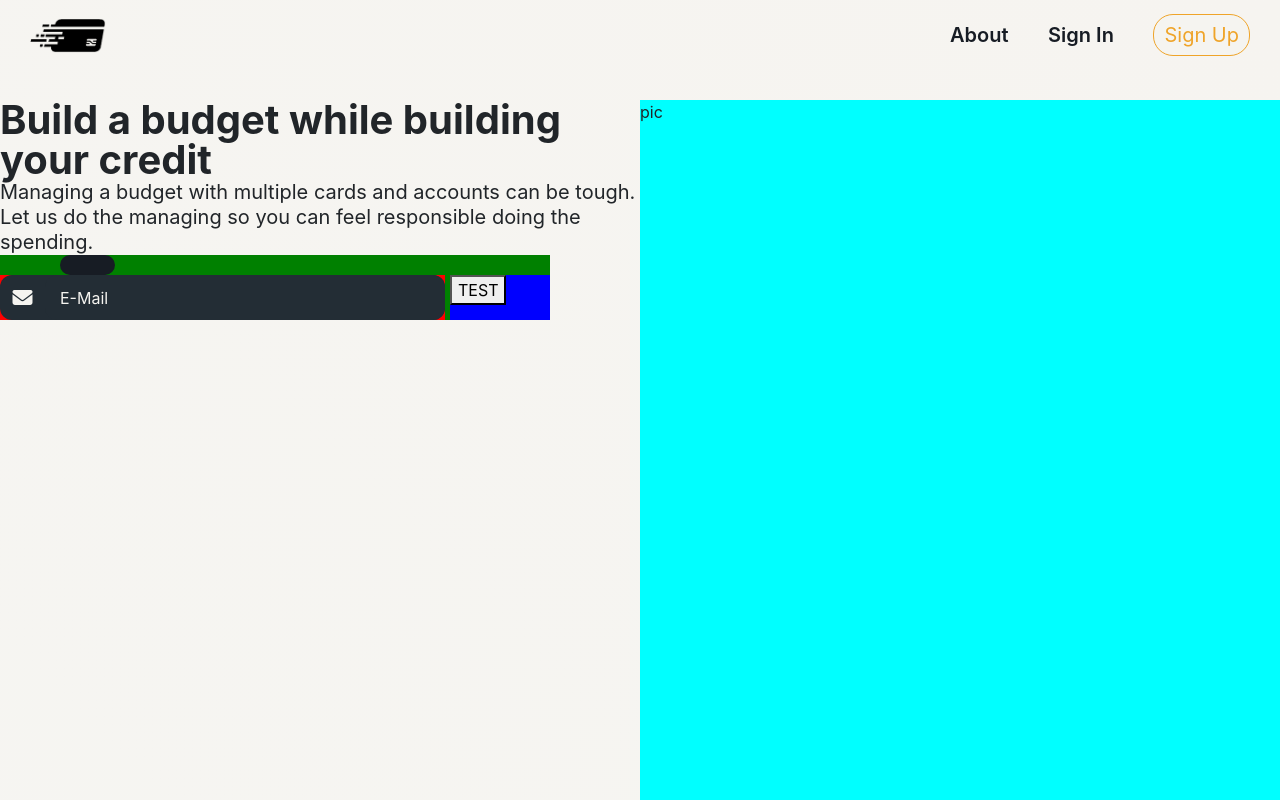
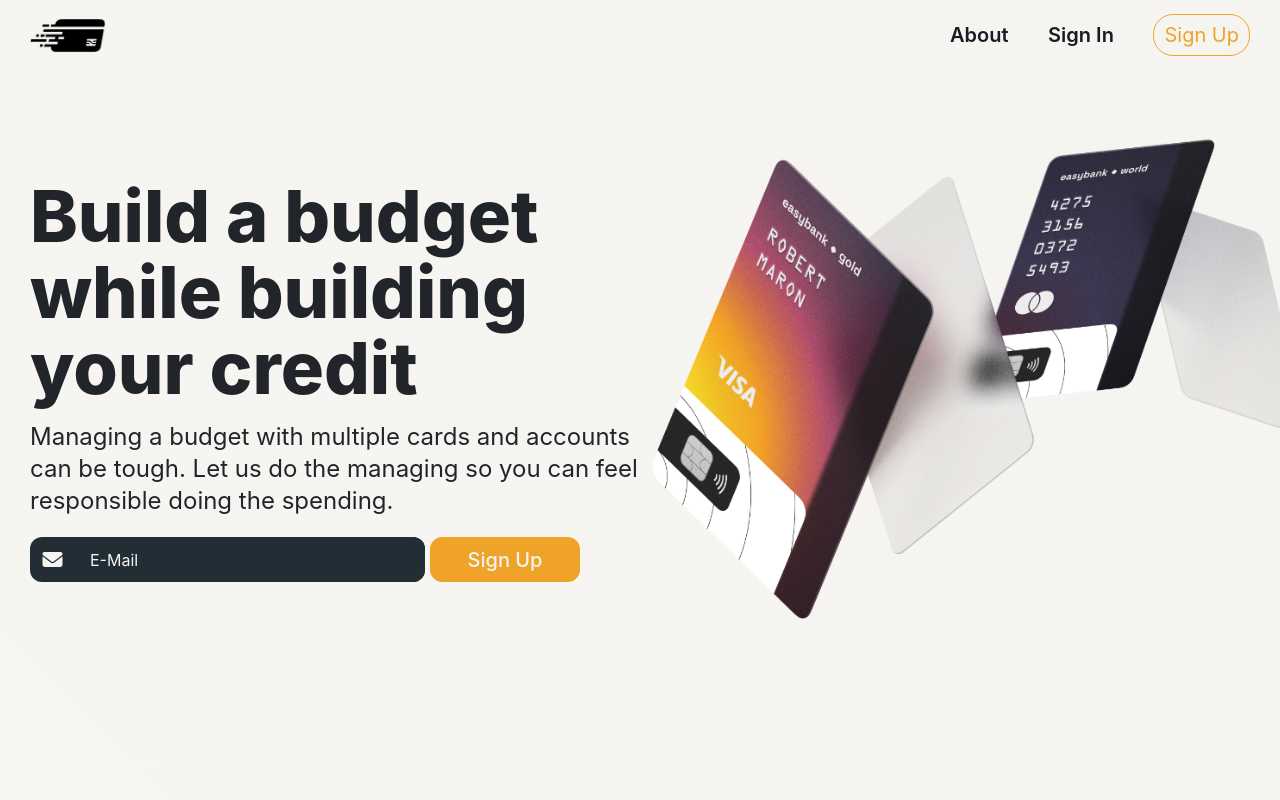
Before and after one commit to honestabej/cctracker, a React (Create React App) app in the folder react-fe/: page / in a window 1280 px wide. Built offline with nearby package versions, Linux system fonts and the light colour scheme.

Commit message:
FINISHED HOME PAGE FR

```diff
--- a/react-fe/src/pages/Home/Home.jsx
+++ b/react-fe/src/pages/Home/Home.jsx
@@ -9,6 +9,7 @@
       <div className="home-page-container">
         <Header logo="BlackLogo" fontColor="header-nav black-font"/>
         <div className="content-row">
+          <div className="home-text-col-container">
             <div className="home-text-col">
               <div className="home-main-text">
                 Build a budget while building your credit
@@ -19,43 +20,19 @@
               </div>
               <div className="home-signup-container">
                 <div className="home-signup-input">
-              <InputBox icon="fa-solid fa-envelope" type="text" placeholder="E-Mail" placeholderColor="placeholder black-ph" cutType="cut black-bg email" />
+                <InputBox icon="fa-solid fa-envelope" type="text" placeholder="E-Mail" placeholderColor="placeholder white-ph" cutType="cut white-bg email" />
                 </div>
                 <div className="home-signup-btn">
-                <button>TEST</button>
+                  <input type="submit" value="Sign Up" />
+                </div>
               </div>
             </div>
           </div>
           <div className="home-pic-col">
-            pic
+            <img class="home-pic" src={HomeImg} />
           </div>
         </div>
       </div>
-
-    // <div className="home-page-container">
-    //   <Header logo="BlackLogo" fontColor="header-nav black-font"/>
-    //   <div className="home-row">
-    //     <div className="home-text-col">
-    //       <div className="home-main-text">
-    //         Build a budget while building your credit
-    //       </div>
-    //       <div className="home-sub-text">
-    //         Managing a budget with multiple cards and accounts can be tough.
-    //         Let us do the managing so you can feel responsible doing the spending.
-    //       </div>
-    //       <div className="home-signup-wrapper">
-    //         <form action="#">
-    //           <div className="home-signup-input-container">
-    //             <InputBox icon="fa-solid fa-envelope" type="text" placeholder="E-Mail" placeholderColor="placeholder black-ph" cutType="cut white-bg email" />
-    //           </div>
-    //         </form>
-    //       </div>
-    //     </div>
-    //     <div className="home-pic-col">
-    //       <img class="home-pic" src={HomeImg} />
-    //     </div>
-    //   </div>
-    // </div>
   )
 }
 
--- a/react-fe/src/pages/Home/Home.scss
+++ b/react-fe/src/pages/Home/Home.scss
@@ -17,23 +17,46 @@
 
   @media screen and (min-width: 950px) {
     display: flex;
+    justify-content: center;
+    align-items: center;
     margin: auto;
-    padding: 100px 0px 0px 0px;
+    padding: 100px 30px 0px 30px;
+  }
+}
+
+.home-text-col-container {
+  width: 100%;
+
+  @media screen and (min-width: 950px) {
+    height: 100%;
+    display: flex;
+    justify-content: center;
+    align-items: center;
   }
 }
 
 .home-text-col {
-  width: 100%;
+  @media screen and (min-width: 950px) {
+    transform: translateY(-70px);
+  }
 }
 
 .home-main-text {
   width: 100%;
   font-size: 40px;
-  font-weight: bold;
-  line-height: 40px;
+  line-height: 44px;
+  font-weight: 800;
   text-align: center;
+  margin-bottom: 15px;
+
+  @media screen and (min-width: 542px) {
+    font-size: 56px;
+    line-height: 60px;
+  }
 
   @media screen and (min-width: 760px) {
+    font-size: 72px;
+    line-height: 76px;
     text-align: left;
   }
 }
@@ -41,16 +64,17 @@
 .home-sub-text {
   width: 100%;
   font-size: 20px;
-  line-height: 25px;
+  line-height: 28px;
   text-align: center;
 
   @media screen and (min-width: 760px) {
+    font-size: 24px;
+    line-height: 32px;
     text-align: left;
   }
 }
 
 .home-signup-container {
-  background-color: green;
   height: 115px; // 2 $inputHeight + 20px for cut + 5px spacing in between
   width: 100%;
   max-width: 550px;
@@ -66,201 +90,87 @@
     width: 550px;
     margin: 0;
   }
-
-  // @media screen and (min-width: 1000px) {
-  //   width: 100%;
-  //   margin: 0;
-  // }
 }
 
 .home-signup-input {
-  background-color: red;
   height: $inputHeight;
   width: 100%;
   margin-bottom: 5px;
 
   @media screen and (min-width: 542px) {
-    width: calc(100% - 5px - 100px);
+    width: calc(100% - 5px - 150px);
     margin-right: 5px;
   }
 }
 
 .home-signup-btn {
-  background-color: blue;
   height: $inputHeight;
   width: 100%;
 
+  input {
+    height: $inputHeight;
+    width: 100%;
+    font-size: 20px;
+    font-weight: 500;
+    padding-left: 0px;
+    cursor: pointer;
+    outline: none;
+    padding: 5px 10px;
+    border-radius: $borderRadius;
+    background: $siteOrange;
+    color: $siteWhite;
+    border: 1px solid $siteOrange;
+    transition: 0.3s ease all;
+
+    &:hover {
+      background: $siteWhite;
+      color: $siteOrange;
+    }
+  }
+
   @media screen and (min-width: 542px) {
-    width: 100px;
+    width: 150px;
   }
 }
 
 .home-pic-col {
-  background-color: aqua;
   width: 100%;
-  margin-top: 5px;
+  margin-top: 20px;
+  position: relative;
+  text-align: initial;
 
   @media screen and (min-width: 950px) {
     margin-top: 0px;
+    height: 752px;
+    display: flex;
+    justify-content: center;
+    align-items: center;
   }
 }
 
+.home-pic {
+  aspect-ratio: 783 / 565;
+  width: 100%;
 
 
+  @media screen and (min-width: 542px) {
+    width: 600px;
+    margin: auto;
+    position: absolute;
+    left: 50%;
+    transform: translateX(-50%);
+  }
 
+  @media screen and (min-width: 760px) {
+    width: 675px;
+    left: 0%;
+    transform: translateX(0%);
+  }
 
-// .home-page-container {
-//   position: absolute;
-//   overflow: hidden;
-//   height: 100vh;
-//   width: 100%;
-//   background: linear-gradient(45deg, rgba($siteWhite, 0.9), rgba($siteSecondWhite, 1));
-// }
-
-// .home-row {
-//   height: calc(100vh - 70px); // 70px is $headerHeight, but that var doesnt work in calc()
-//   width: 100%;
-//   max-width: $maxWidth;
-//   margin: 80px auto auto auto;
-
-//   @media screen and (min-width: $medSize) {
-//     margin: 100px auto auto auto;
-//     display: flex;
-//     justify-content: center;
-//     align-items: center;
-//     transform: translateY(-70px);
-//   }
-// }
-
-// .home-text-col {
-//   width: 100%;
-//   position: relative;
-
-//   @media screen and (min-width: $medSize) {
-//     width: 45%;
-//   }
-// }
-
-// .home-main-text {
-//   width: 100%;
-//   font-size: 40px;
-//   font-weight: bold;
-//   line-height: 40px;
-//   text-align: center;
-//   padding: 5px 20px;
-
-//   @media screen and (min-width: $medSize) {
-//     font-size: 50px;
-//     line-height: 50px;
-//     text-align: left;
-//   }
-
-//   @media screen and (min-width: $regSize) {
-//     font-size: 60px;
-//     line-height: 60px;
-//   }
-
-// }
-
-// .home-sub-text {
-//   width: 100%;
-//   font-size: 20px;
-//   line-height: 25px;
-//   text-align: center;
-//   padding: 5px 20px;
-
-//   @media screen and (min-width: $medSize) {
-//    text-align: left;
-//   }
-// }
-
-// .home-signup-wrapper {
-//   background-color: green;
-//   height: 125px; // Two $inputHeight, 20px for cut, 5px for spacing, 10px for padding
-//   width: 100%;
-//   padding-left: 20px;
-//   padding-right: 20px;
-
-//   @media screen and (min-width: $minSize) {
-//     height: 75px; // One $inputHeight, 10px for padding
-//     display: flex;
-//   }
-
-//   form {
-//     padding: 10px 15px 25px 15px;
-//   }
-// }
-
-// .home-signup-input-container {
-//   background-color: purple;
-//   position: relative;
-//   height: $inputHeight;
-//   // transform: translateY(-20px);
-
-//   @media screen and (min-width: $minSize) {
-//     margin-right: 5px;
-//     width: calc(75% - 5px);
-//   }
-// }
-
-// .home-signup-btn-wrapper {
-//   background-color: red;
-//   position: relative;
-//   text-align: center;
-//   height: $inputHeight;
-//   margin-top: 5px;
-//   // transform: translateY(-20px);
-
-//   input {
-//     cursor: pointer;
-//     outline: none;
-//     height: 100%;
-//     width: 100%;
-//     font-size: 20px;
-//     font-weight: 500;
-//     padding-left: 0px;
-//     border-radius: 20px;
-//     background: $siteWhite;
-//     color: $siteOrange;
-//     border: 1px solid $siteOrange;
-//     transition: 0.3s ease all;
-
-//     &:hover {
-//       background: $siteOrange;
-//       color: $siteWhite;
-//     }
-//   }
-
-//   @media screen and (min-width: $minSize) {
-//     margin-top: 0px;
-//     width: 25%;
-//     // transform: translateY(-20px);
-//   }
-// }
-
-// .home-signup-btn {
-
-// }
-
-// .home-pic-col {
-//   width: 100%;
-//   margin-top: 20px;
-
-//   @media screen and (min-width: $medSize) {
-//     margin-top: 0;
-//     width: 55%;
-//     height: 400px;
-//   }
-// }
-
-// .home-pic {
-//   width: 90%;
-//   aspect-ratio: 783 / 565;
-//   display: block;
-//   margin-left: auto;
-//   margin-right: auto;
-
-//   @media screen and (min-width: $medSize) {
-//     width: 100%;
-//   }
-// }
+  @media screen and (min-width: 950px) {
+    width: 675px;
+    left: 0%;
+    transform: translateX(0%);
+    transform: translateY(-70px);
+  }
+}
```
Lines whose indentation alone changed are shown as unchanged.
